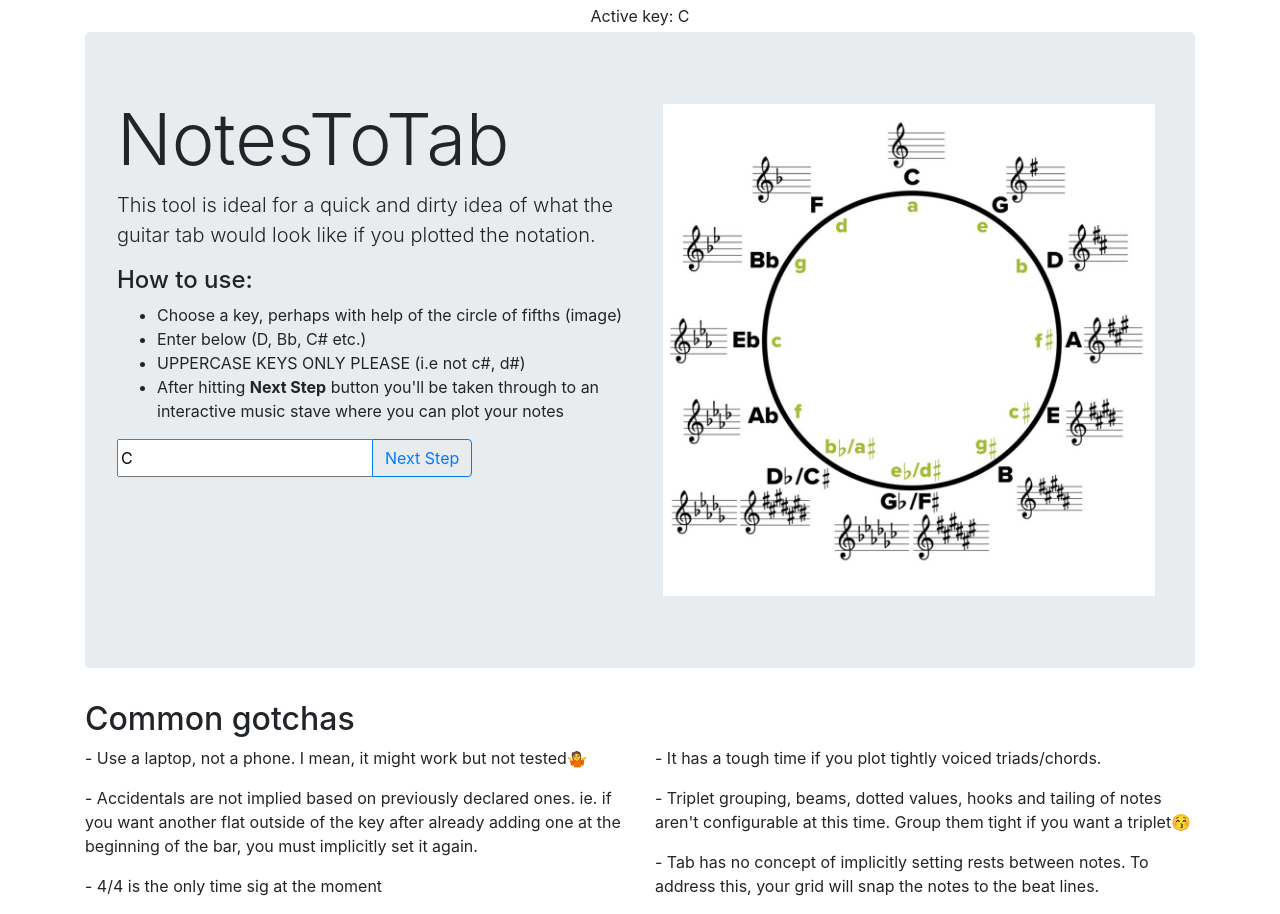
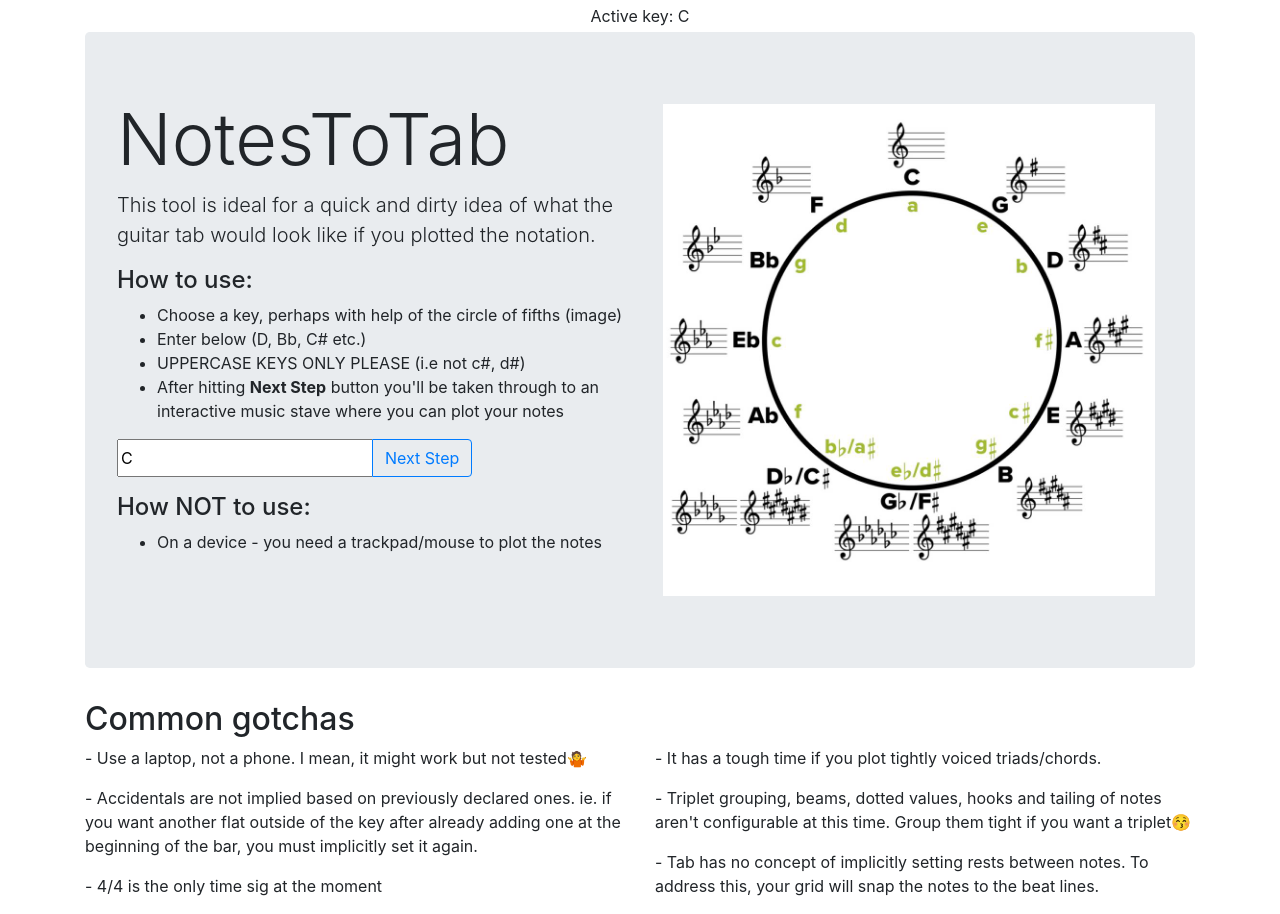
Before and after one commit to harrylincoln/notate, a React app: page / in a window 1280 px wide. Built offline with nearby package versions, Linux system fonts and the light colour scheme.

Commit message:
Further instructions

```diff
--- a/src/App.js
+++ b/src/App.js
@@ -114,6 +114,10 @@ button you&apos;ll be taken through to an interactive music stave where you can
                       <button className="btn btn-outline-primary" type="button" onClick={() => this.updateUserNavigation('+')}>Next Step</button>
                     </div>
                   </div>
+                  <h4 className="mt-2">How NOT to use:</h4>
+                  <ul>
+                    <li>On a device - you need a trackpad/mouse to plot the notes</li>
+                  </ul>
                 </div>
                 <div className="col-lg-6">
                   <img className="img-fluid p-2" src="./circle-of-fifths.jpg" alt="circle of fifths" />
```
